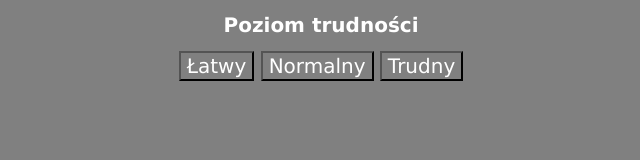
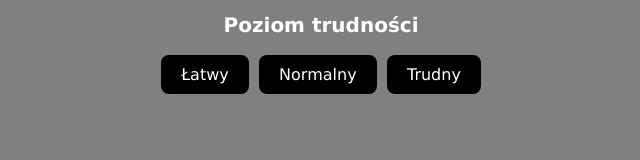
Before and after one commit to BlazeTM/Wisielec, a plain HTML site: page index.html in a window 1280 px wide. Shown: the whole page, without its empty margins (319-959 px from the left). Drawn offline with Linux system fonts and the light colour scheme.

Commit message:
ostatnie poprawki estetyczne

```diff
--- a/index.html
+++ b/index.html
@@ -18,7 +18,7 @@
         <button onclick="categorySelect('general')" id="category-general">Ogólne</button>
     </div>
     <div id="game" hidden>
-        <h1>Gra w wisielca</h1>
+        <button id="header">Gra w wisielca</button>
         <div id="imge" ><img src="0.png" alt="miejsce na obrazek wisielec"><br></div>
 
         <div id="button-start">
--- a/style.css
+++ b/style.css
@@ -16,3 +16,22 @@
     display: inline-block;
     padding: 5px;
 }
+button, header {
+    background-color: black; /* kolor tła */
+    border: none; /* brak obramowania */
+    color: white; /* kolor tekstu */
+    padding: 10px 20px; /* margines wewnętrzny */
+    text-align: center; /* wyśrodkowanie tekstu */
+    text-decoration: none; /* brak podkreślenia */
+    display: inline-block; /* wyświetlanie jako blok */
+    font-size: 16px; /* rozmiar czcionki */
+    margin: 4px 2px; /* margines zewnętrzny */
+    cursor: pointer; /* kursor myszy */
+    border-radius: 8px; /* zaokrąglenie rogów */
+    transition-duration: 0.4s; /* czas trwania animacji */
+  }
+
+  button:hover {
+    background-color: #3e8e41; /* kolor tła po najechaniu myszą */
+    color: white; /* kolor tekstu po najechaniu myszą */
+  }
```
